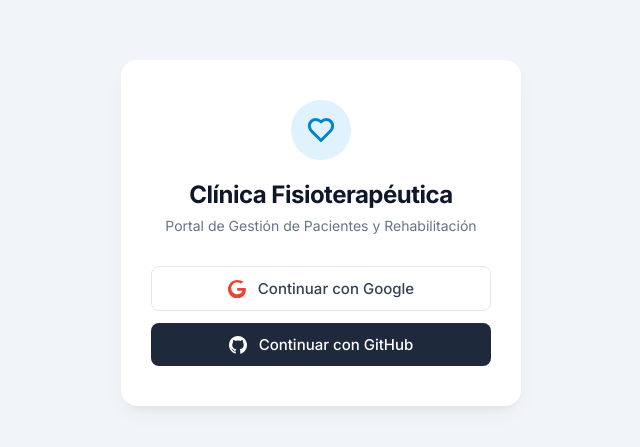
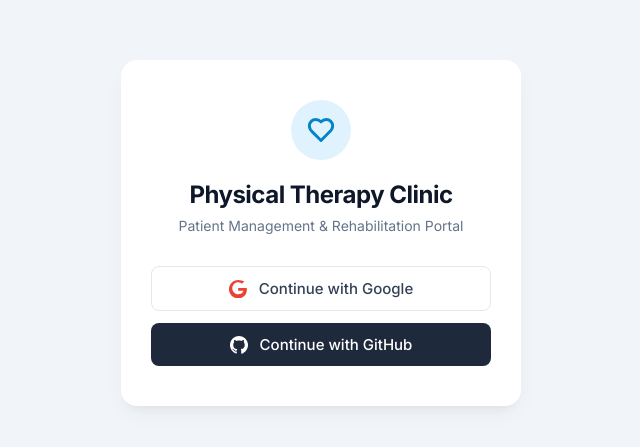
Before and after one commit to DiverCesar/OAuth, a React (Vite) app: page / in a window 1280 px wide. Shown: the part 167-614 px from the top of the page, without its empty margins (319-959 px from the left). Built offline with nearby package versions, Linux system fonts and the light colour scheme; no server answers; the HTML template or start-up script is replaced by a standard one.

Commit message:
upd Login.tsx

```diff
--- a/src/Login.tsx
+++ b/src/Login.tsx
@@ -9,18 +9,18 @@ export default function Login() {
   const location = useLocation();
 
   useEffect(() => {
-    if (location.state?.error) {
-      toast.error("Esta sesión se ha cerrado");
+    if (location.state?.sessionClosed) {
+      toast.error("This session has been closed");
       window.history.replaceState({}, '');
     }
   }, [location]);
 
-  const handleLogin = async (provider: any, name: string) => {
+  const handleLogin = async (provider: any, providerName: string) => {
     try {
       await signInWithPopup(auth, provider);
       navigate("/menu");
     } catch (error) {
-      toast.error(`Error al autenticar con ${name}`);
+      toast.error(`Authentication error with ${providerName}`);
     }
   };
 
@@ -28,7 +28,6 @@ export default function Login() {
     <div style={{ display: 'flex', alignItems: 'center', justifyContent: 'center', minHeight: '100vh', backgroundColor: '#f1f5f9', padding: '20px' }}>
       <div style={{ backgroundColor: '#ffffff', padding: '40px 30px', borderRadius: '16px', boxShadow: '0 10px 25px -5px rgba(0, 0, 0, 0.05), 0 8px 10px -6px rgba(0, 0, 0, 0.05)', width: '100%', maxWidth: '400px', textAlign: 'center' }}>
 
-        {/* Logo / Icono Clínico */}
         <div style={{ display: 'inline-flex', alignItems: 'center', justifyContent: 'center', width: '60px', height: '60px', backgroundColor: '#e0f2fe', borderRadius: '50%', marginBottom: '20px' }}>
           <svg width="28" height="28" viewBox="0 0 24 24" fill="none" stroke="#0284c7" strokeWidth="2.5" strokeLinecap="round" strokeLinejoin="round">
             <path d="M19 14c1.49-1.46 3-3.21 3-5.5A5.5 5.5 0 0 0 16.5 3c-1.76 0-3 .5-4.5 2-1.5-1.5-2.74-2-4.5-2A5.5 5.5 0 0 0 2 8.5c0 2.3 1.5 4.05 3 5.5l7 7Z"/>
@@ -36,16 +35,14 @@ export default function Login() {
         </div>
 
         <h1 style={{ fontSize: '24px', fontWeight: 700, color: '#0f172a', marginBottom: '8px', letterSpacing: '-0.5px' }}>
-          Clínica Fisioterapéutica
+          Physical Therapy Clinic
         </h1>
         <p style={{ fontSize: '14px', color: '#64748b', marginBottom: '32px' }}>
-          Portal de Gestión de Pacientes y Rehabilitación
+          Patient Management & Rehabilitation Portal
         </p>
 
-        {/* Contenedor de Botones OAuth */}
         <div style={{ display: 'flex', flexDirection: 'column', gap: '12px' }}>
 
-          {/* Botón Google */}
           <button
             onClick={() => handleLogin(googleProvider, "Google")}
             style={{ display: 'flex', alignItems: 'center', justifyContent: 'center', gap: '12px', width: '100%', padding: '12px', fontSize: '15px', fontWeight: 500, color: '#334155', backgroundColor: '#ffffff', border: '1px solid #e2e8f0', borderRadius: '8px', cursor: 'pointer', transition: 'all 0.2s ease' }}
@@ -53,10 +50,9 @@ export default function Login() {
             <svg width="18" height="18" viewBox="0 0 24 24">
               <path fill="#EA4335" d="M12.24 10.285V14.4h6.887c-.275 1.565-1.88 4.604-6.887 4.604-4.33 0-7.866-3.577-7.866-8s3.536-8 7.866-8c2.46 0 4.105 1.025 5.047 1.926l3.227-3.227C18.216 1.414 15.48 0 12.24 0 5.58 0 0 5.58 0 12.24s5.58 12.24 12.24 12.24c6.96 0 11.57-4.894 11.57-11.79 0-.79-.085-1.4-.197-1.905H12.24Z"/>
             </svg>
-            Continuar con Google
+            Continue with Google
           </button>
 
-          {/* Botón GitHub */}
           <button
             onClick={() => handleLogin(githubProvider, "GitHub")}
             style={{ display: 'flex', alignItems: 'center', justifyContent: 'center', gap: '12px', width: '100%', padding: '12px', fontSize: '15px', fontWeight: 500, color: '#ffffff', backgroundColor: '#1e293b', border: 'none', borderRadius: '8px', cursor: 'pointer', transition: 'all 0.2s ease' }}
@@ -64,7 +60,7 @@ export default function Login() {
             <svg width="18" height="18" viewBox="0 0 24 24" fill="currentColor">
               <path d="M12 0C5.37 0 0 5.37 0 12c0 5.3 3.438 9.8 8.205 11.385.6.11.82-.26.82-.577v-2.234c-3.338.724-4.042-1.61-4.042-1.61C4.422 18.07 3.633 17.7 3.633 17.7c-1.087-.744.084-.729.084-.729 1.205.084 1.838 1.236 1.838 1.236 1.07 1.835 2.809 1.305 3.495.998.108-.776.417-1.305.76-1.605-2.665-.3-5.466-1.332-5.466-5.93 0-1.31.465-2.38 1.235-3.22-.135-.303-.54-1.523.105-3.176 0 0 1.005-.322 3.3 1.23.96-.267 1.98-.399 3-.405 1.02.006 2.04.138 3 .405 2.28-1.552 3.285-1.23 3.285-1.23.645 1.653.24 2.873.12 3.176.765.84 1.23 1.91 1.23 3.22 0 4.61-2.805 5.625-5.475 5.92.43.372.82 1.102.82 2.222v3.293c0 .319.22.694.825.576C20.565 21.795 24 17.3 24 12c0-6.63-5.37-12-12-12Z"/>
             </svg>
-            Continuar con GitHub
+            Continue with GitHub
           </button>
 
         </div>
```
